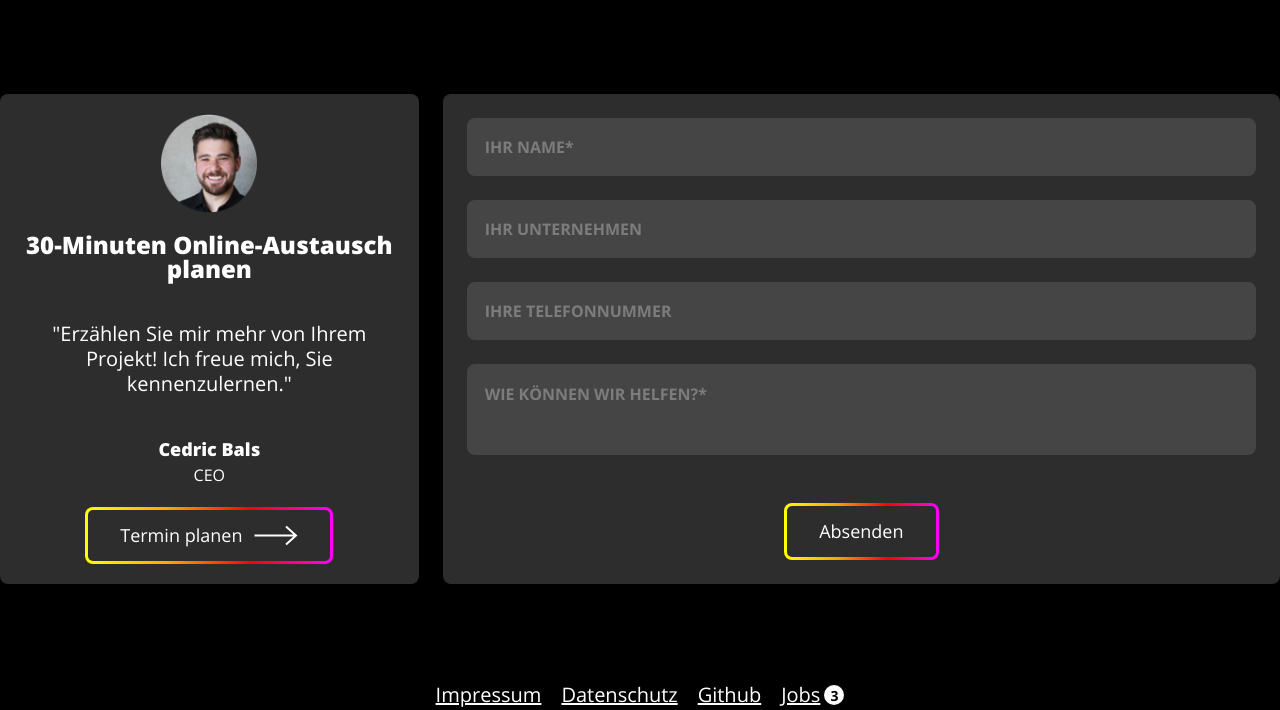
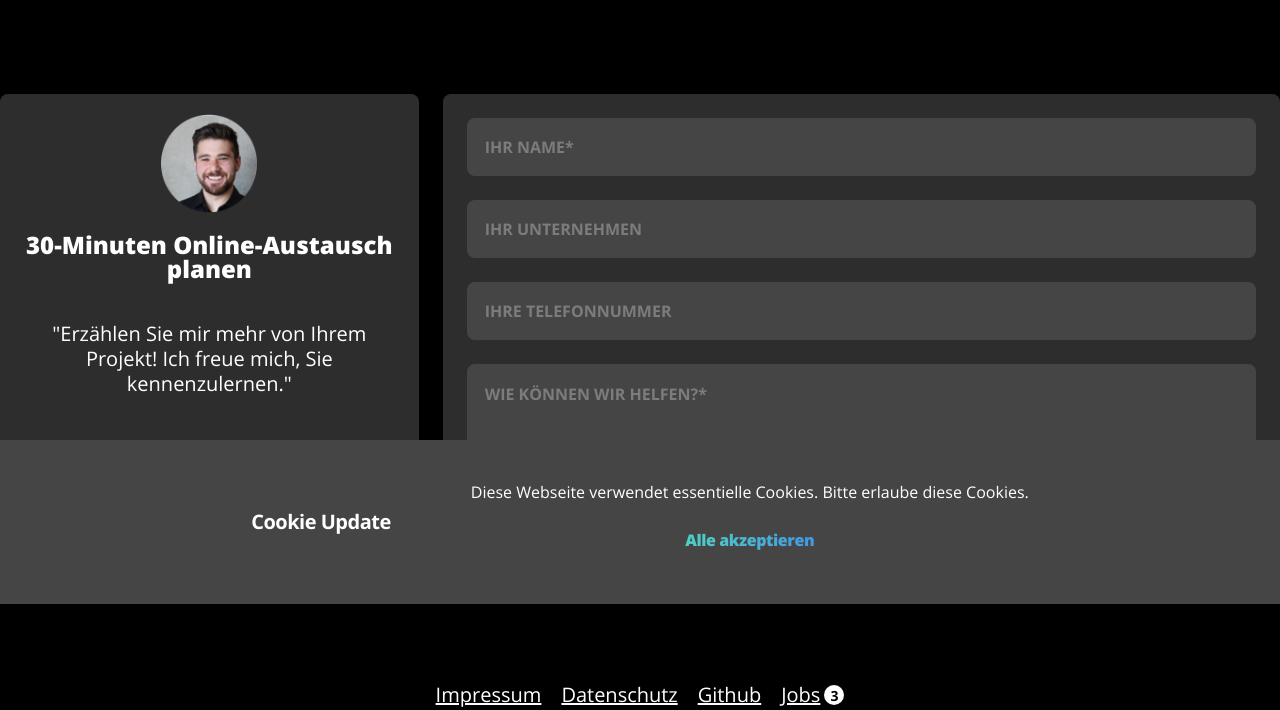
Before and after one commit to hubblr/hubblr-website, a Gatsby site: page /contact in a window 1280 px wide. Shown: the part 196-906 px from the top of the page. Built offline with nearby package versions, Linux system fonts and the light colour scheme; Gatsby itself is replaced by a stand-in of ours; some packages are replaced by stand-ins of ours; what @tailwindcss/custom-forms would draw is missing.

Commit message:
added very simple cookie notice

```diff
--- a/gatsby-config.js
+++ b/gatsby-config.js
@@ -17,7 +17,6 @@ module.exports = {
     `gatsby-plugin-react-helmet`,
     `gatsby-transformer-sharp`,
     `gatsby-plugin-sharp`,
-
     {
       resolve: `gatsby-plugin-manifest`,
       options: {
--- /dev/null
+++ b/src/components/cookie-notice/CookieNotice.jsx
@@ -0,0 +1,44 @@
+import React, { useState, useLayoutEffect } from 'react';
+import Button from '../simple/button/Button';
+
+function CookieNotice() {
+  const [isAccepted, setIsAccepted] = useState(false);
+  const storageInfo = window.localStorage.getItem('cookiesAccepted');
+  useLayoutEffect(() => {
+    if (storageInfo) {
+      setIsAccepted(true);
+    }
+  }, [storageInfo]);
+
+  return (
+    <div
+      className={`${
+        isAccepted ? 'hidden ' : ''
+      }bg-brand-gray-dark fixed bottom-0 w-full text-white py-10 px-6`}
+    >
+      <div className="container mx-auto flex flex-col lg:flex-row justify-center items-center">
+        <div className="font-bold text-xl tracking-tight mb-5 lg:mr-20 lg:mb-0">Cookie Update</div>
+        <div className="flex flex-col">
+          <div className="mb-3">
+            Diese Webseite verwendet essentielle Cookies. Bitte erlaube diese Cookies.
+          </div>
+          <div className="flex justify-center">
+            <Button
+              className="button-dark font-extrabold tracking-tight"
+              onClick={() => {
+                window.localStorage.setItem('cookiesAccepted', 'all');
+                setIsAccepted(true);
+              }}
+            >
+              <span className="bg-clip-text text-transparent bg-gradient-to-r bg-gradient-to-r from-teal-400 to-blue-500">
+                Alle akzeptieren
+              </span>
+            </Button>
+          </div>
+        </div>
+      </div>
+    </div>
+  );
+}
+
+export default CookieNotice;
--- a/src/components/layouts/Layout.jsx
+++ b/src/components/layouts/Layout.jsx
@@ -5,6 +5,7 @@ import { motion } from 'framer-motion';
 import flatten from 'flat';
 import messagesDe from '../../translations/de.json';
 import DarkLayout from './DarkLayout';
+import CookieNotice from '../cookie-notice/CookieNotice';
 
 // TODO: language data - missing for now
 /* import en from '../locales/en.json';
@@ -24,6 +25,7 @@ const Layout = ({ children }) => {
           <DarkLayout>
             <div className="max-sm:px-4">{children}</div>
           </DarkLayout>
+          <CookieNotice />
         </motion.div>
         <div id="modal-root" />
       </IntlProvider>
--- a/src/css/components/_buttons.scss
+++ b/src/css/components/_buttons.scss
@@ -1,5 +1,5 @@
 .button {
-  @apply .px-6 .py-4 .rounded-lg .leading-none;
+  @apply .animate .px-6 .py-4 .rounded-lg .leading-none;
   &.button-dark {
     // hier dark styling
 
```
